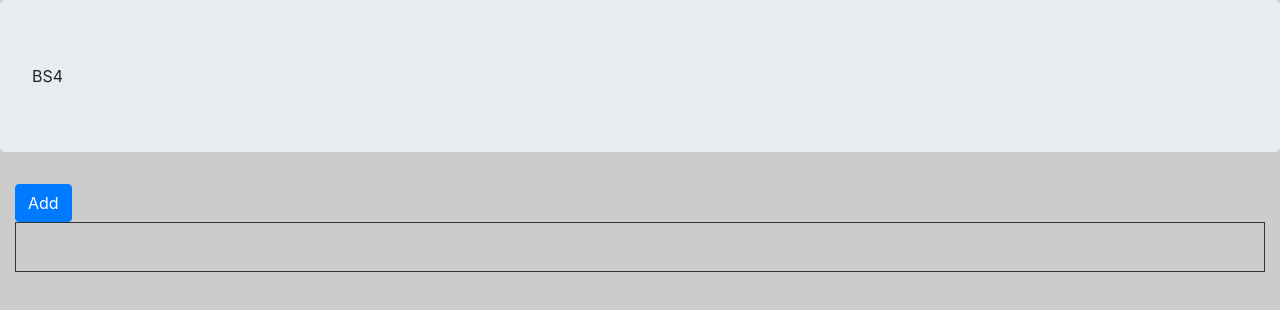
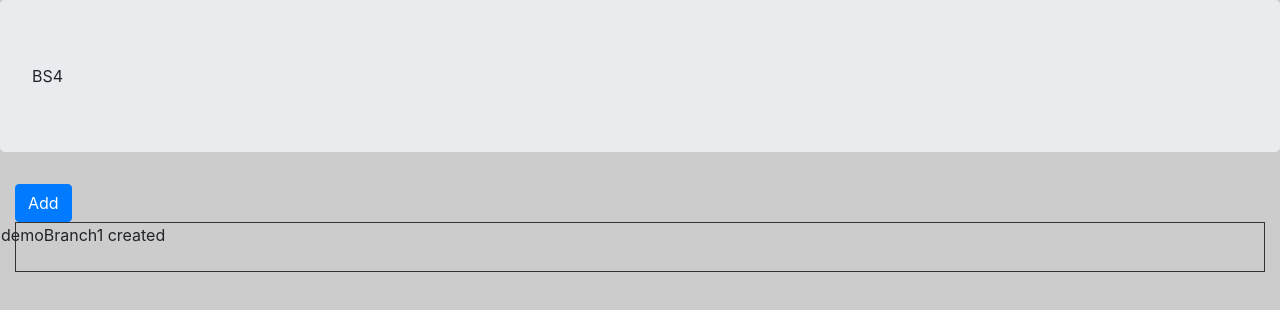
Before and after one commit to pankajgit/gulp_bootstrap4, a website: page src/index.html in a window 1280 px wide. Drawn offline with Linux system fonts and the light colour scheme.

Commit message:
demoBranch1 created fot test

```diff
--- a/src/index.html
+++ b/src/index.html
@@ -19,7 +19,7 @@
       <div class="btn btn-primary" id="addCard">Add</div>
       <div class="matrixHandler">
         <div id="matrixHandler" class="row">
-
+          demoBranch1 created
         </div>
       </div>
     </div>
```
